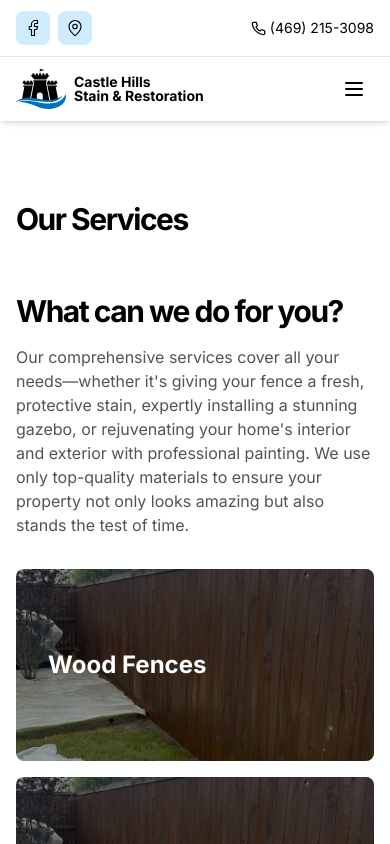
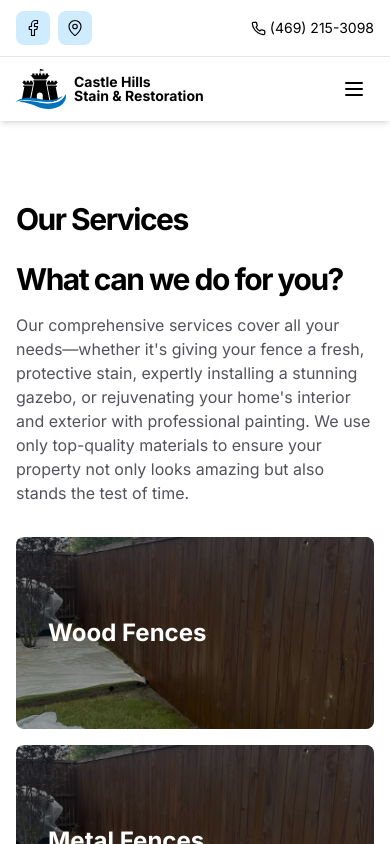
Before and after one commit to Radiata-Web/castle-hills, a Next.js app: page /services in a window 390 px wide. Shown: the top 844 px of the page. Built offline with nearby package versions, Linux system fonts and the light colour scheme; what zod-form-data would draw is missing.

Commit message:
Fix responsiveness

```diff
--- a/src/components/about-us.tsx
+++ b/src/components/about-us.tsx
@@ -7,7 +7,7 @@ export default function About() {
   return (
     <>
       <div className="absolute -translate-y-52" id="about"></div>
-      <section className="mb-20">
+      <section className="py-6 md:py-10 lg:py-14">
         <div className="grid gap-12 lg:grid-cols-2 lg:gap-20 xl:grid-cols-2">
           {/* Google Maps embed */}
           <iframe
--- a/src/components/services-cards.tsx
+++ b/src/components/services-cards.tsx
@@ -14,7 +14,7 @@ export default function ServicesCards() {
   return (
     <>
       {/* Map each service */}
-      <article className="py-14">
+      <article className="py-6 md:py-10 lg:py-14">
         <div className="space-y-4 mb-8">
           <h2 className="text-3xl font-bold tracking-tighter sm:text-4xl xl:text-5xl/none">
             What can we do for you?
```
